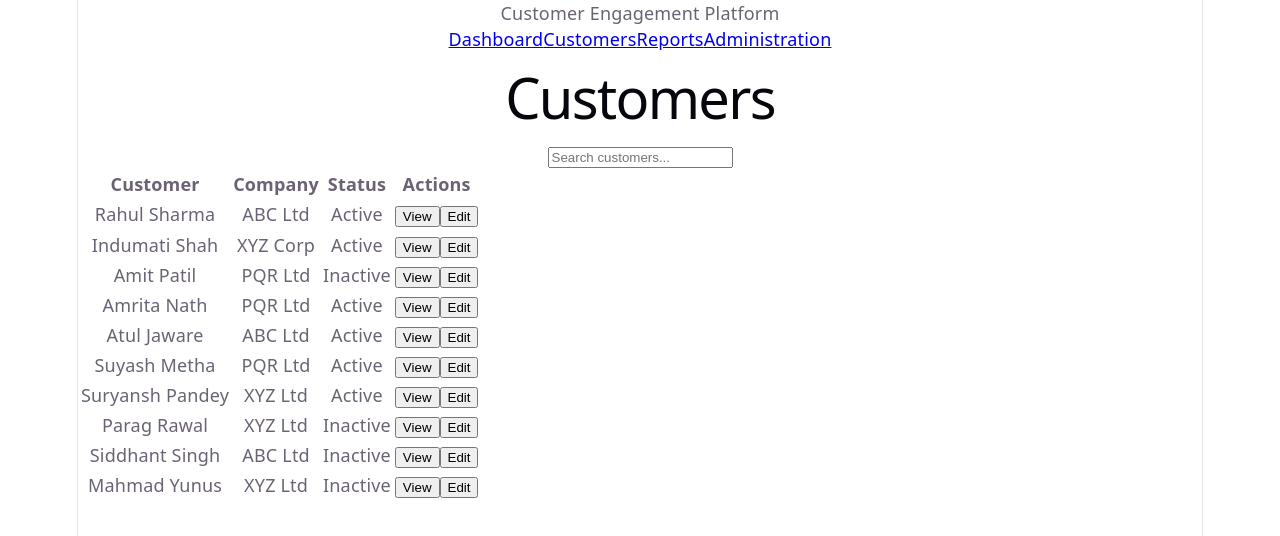
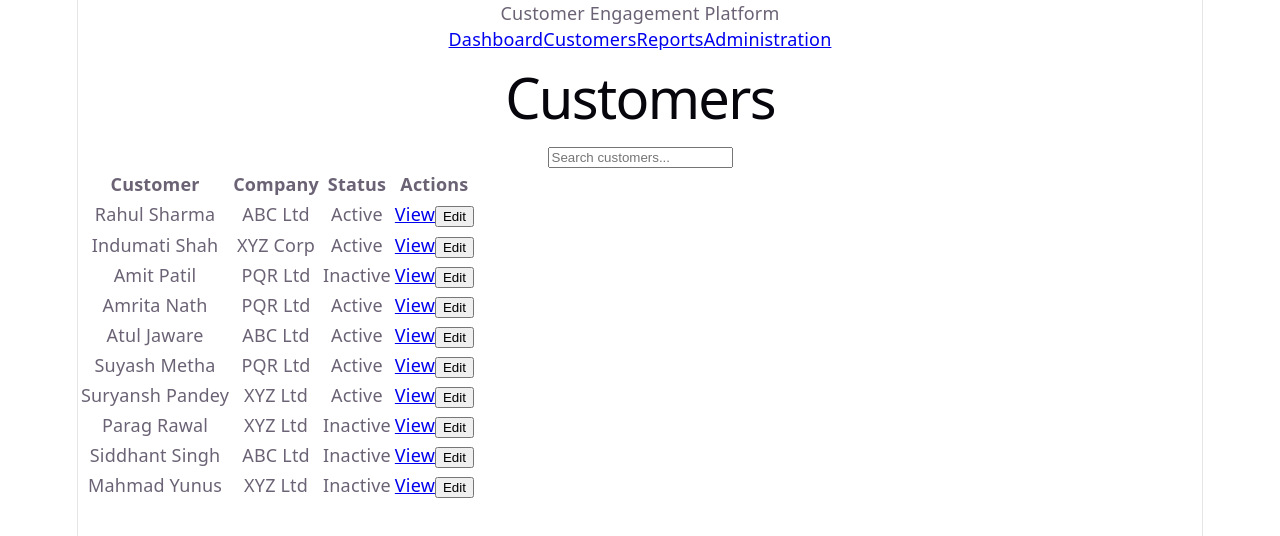
Before and after one commit to gawdeparag/customer-engagement-platform, a React (Vite) app: page /customers in a window 1280 px wide. Shown: the top 536 px of the page. Built offline with nearby package versions, Linux system fonts and the light colour scheme.

Commit message:
Add routing for customer details

```diff
--- /dev/null
+++ b/src/features/customers/CustomerDetails.jsx
@@ -0,0 +1,35 @@
+import { Link, useParams } from 'react-router-dom';
+import customers from './data/customers.js';
+
+function CustomerDetails() {
+    const { customerId } = useParams();
+
+    const customer = customers.find(
+        (customer) => customer.id === Number(customerId)
+    );
+
+    if (!customer) {
+        return (
+            <div>
+                <h1> Customer Not Found </h1>
+                <p> No customer exists with ID {customerId}. </p>
+            </div>
+        )
+    }
+
+    return (
+        <div>
+            <Link to={`/customers`}>
+                Back to Customers
+            </Link>
+
+            <h1>Customer Details</h1>
+
+            <p>Name: {customer.name}</p>
+            <p>Company: {customer.company}</p>
+            <p>Status: {customer.status}</p>
+        </div>
+    )
+}
+
+export default CustomerDetails;
--- a/src/features/customers/Customers.jsx
+++ b/src/features/customers/Customers.jsx
@@ -1,71 +1,9 @@
 import { useState } from 'react';
 import CustomerTable from './components/CustomerTable.jsx';
+import customersData from './data/customers.js';
 
 function Customers() {
-    // Temporarily disabling the unused variable warning for setCustomers
-    // eslint-disable-next-line no-unused-vars
-    const [customers, setCustomers] = useState([
-        {
-            id: 1,
-            name: 'Rahul Sharma',
-            company: 'ABC Ltd',
-            status: 'Active',
-        },
-        {
-            id: 2,
-            name: 'Indumati Shah',
-            company: 'XYZ Corp',
-            status: 'Active',
-        },
-        {
-            id: 3,
-            name: 'Amit Patil',
-            company: 'PQR Ltd',
-            status: 'Inactive',
-        },
-        {
-            id: 4,
-            name: 'Amrita Nath',
-            company: 'PQR Ltd',
-            status: 'Active',
-        },
-        {
-            id: 5,
-            name: 'Atul Jaware',
-            company: 'ABC Ltd',
-            status: 'Active',
-        },
-        {
-            id: 6,
-            name: 'Suyash Metha',
-            company: 'PQR Ltd',
-            status: 'Active',
-        },
-        {
-            id: 7,
-            name: 'Suryansh Pandey',
-            company: 'XYZ Ltd',
-            status: 'Active',
-        },
-        {
-            id: 8,
-            name: 'Parag Rawal',
-            company: 'XYZ Ltd',
-            status: 'Inactive',
-        },
-        {
-            id: 9,
-            name: 'Siddhant Singh',
-            company: 'ABC Ltd',
-            status: 'Inactive',
-        },
-        {
-            id: 10,
-            name: 'Mahmad Yunus',
-            company: 'XYZ Ltd',
-            status: 'Inactive',
-        },
-    ]);
+    const customers = customersData;
     const [searchTerm, setSearchTerm] = useState('');
 
     const filteredCustomers = customers.filter((customer) => {
--- a/src/features/customers/components/CustomerRow.jsx
+++ b/src/features/customers/components/CustomerRow.jsx
@@ -1,3 +1,5 @@
+import { Link } from 'react-router-dom';
+
 function CustomerRow({ customer }) {
     return (
         <tr>
@@ -5,7 +7,7 @@ function CustomerRow({ customer }) {
             <td>{customer.company}</td>
             <td>{customer.status}</td>
             <td>
-                <button>View</button>
+                <Link to={`/customers/${customer.id}`}>View</Link>
                 <button>Edit</button>
             </td>
         </tr>
--- /dev/null
+++ b/src/features/customers/data/customers.js
@@ -0,0 +1,64 @@
+const customers = [
+    {
+        id: 1,
+        name: 'Rahul Sharma',
+        company: 'ABC Ltd',
+        status: 'Active',
+    },
+    {
+        id: 2,
+        name: 'Indumati Shah',
+        company: 'XYZ Corp',
+        status: 'Active',
+    },
+    {
+        id: 3,
+        name: 'Amit Patil',
+        company: 'PQR Ltd',
+        status: 'Inactive',
+    },
+    {
+        id: 4,
+        name: 'Amrita Nath',
+        company: 'PQR Ltd',
+        status: 'Active',
+    },
+    {
+        id: 5,
+        name: 'Atul Jaware',
+        company: 'ABC Ltd',
+        status: 'Active',
+    },
+    {
+        id: 6,
+        name: 'Suyash Metha',
+        company: 'PQR Ltd',
+        status: 'Active',
+    },
+    {
+        id: 7,
+        name: 'Suryansh Pandey',
+        company: 'XYZ Ltd',
+        status: 'Active',
+    },
+    {
+        id: 8,
+        name: 'Parag Rawal',
+        company: 'XYZ Ltd',
+        status: 'Inactive',
+    },
+    {
+        id: 9,
+        name: 'Siddhant Singh',
+        company: 'ABC Ltd',
+        status: 'Inactive',
+    },
+    {
+        id: 10,
+        name: 'Mahmad Yunus',
+        company: 'XYZ Ltd',
+        status: 'Inactive',
+    },
+];
+
+export default customers;
--- a/src/router.jsx
+++ b/src/router.jsx
@@ -6,6 +6,7 @@ import Customers from './features/customers/Customers.jsx';
 import Reports from './features/reports/Reports.jsx';
 import Administration from './features/administration/Administration.jsx';
 import NotFound from './features/not-found/NotFound.jsx';
+import CustomerDetails from './features/customers/CustomerDetails.jsx';
 
 const router = createBrowserRouter([
   {
@@ -19,6 +20,10 @@ const router = createBrowserRouter([
       {
         path: 'customers',
         element: <Customers />
+      },
+      {
+        path: 'customers/:customerId',
+        element: <CustomerDetails />
       },
       {
         path: 'reports',
```
